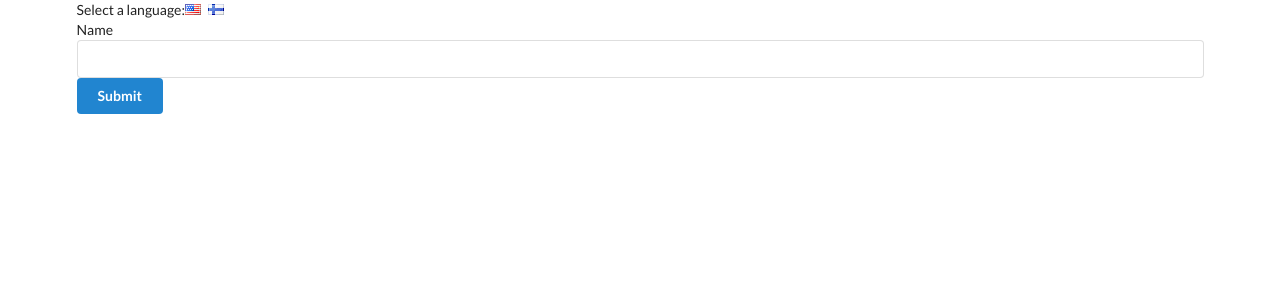
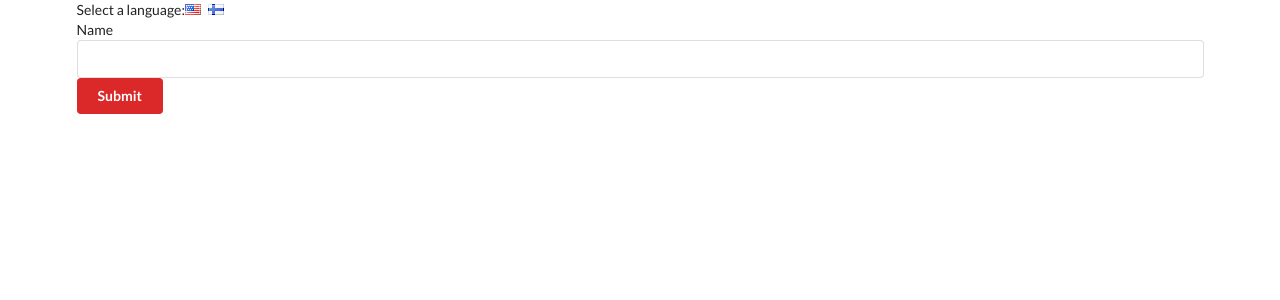
Before and after one commit to ttuom1nen/react-context, a React (Create React App) app: page / in a window 1280 px wide. Shown: the top 300 px of the page. Built offline with nearby package versions, Linux system fonts and the light colour scheme.

Commit message:
Button color with context

```diff
--- a/src/components/App.js
+++ b/src/components/App.js
@@ -1,6 +1,7 @@
 import React from "react";
 import UserCreate from "./UserCreate";
 import LanguageContext from "../contexts/LanguageContext";
+import ColorContext from "../contexts/ColorContext";
 
 class App extends React.Component {
   state = { language: "english" };
@@ -24,7 +25,9 @@
           />
         </div>
         <LanguageContext.Provider value={this.state.language}>
-          <UserCreate />
+          <ColorContext.Provider value="red">
+            <UserCreate />
+          </ColorContext.Provider>
         </LanguageContext.Provider>
       </div>
     );
--- a/src/components/Button.js
+++ b/src/components/Button.js
@@ -1,14 +1,20 @@
 import React, { Component } from "react";
 import LanguageContext from "../contexts/LanguageContext";
+import Colorcontext from "../contexts/ColorContext";
+import ColorContext from "../contexts/ColorContext";
 
 export default class Button extends Component {
   render() {
     return (
-      <button className="ui button primary pointer">
-        <LanguageContext.Consumer>
-          {value => (value === "english" ? "Submit" : "Lähetä")}
-        </LanguageContext.Consumer>
-      </button>
+      <ColorContext.Consumer>
+        {color => (
+          <button className={`ui button ${color} pointer`}>
+            <LanguageContext.Consumer>
+              {value => (value === "english" ? "Submit" : "Lähetä")}
+            </LanguageContext.Consumer>
+          </button>
+        )}
+      </ColorContext.Consumer>
     );
   }
 }
--- /dev/null
+++ b/src/contexts/ColorContext.js
@@ -0,0 +1,3 @@
+import React from "react";
+
+export default React.createContext();
```
